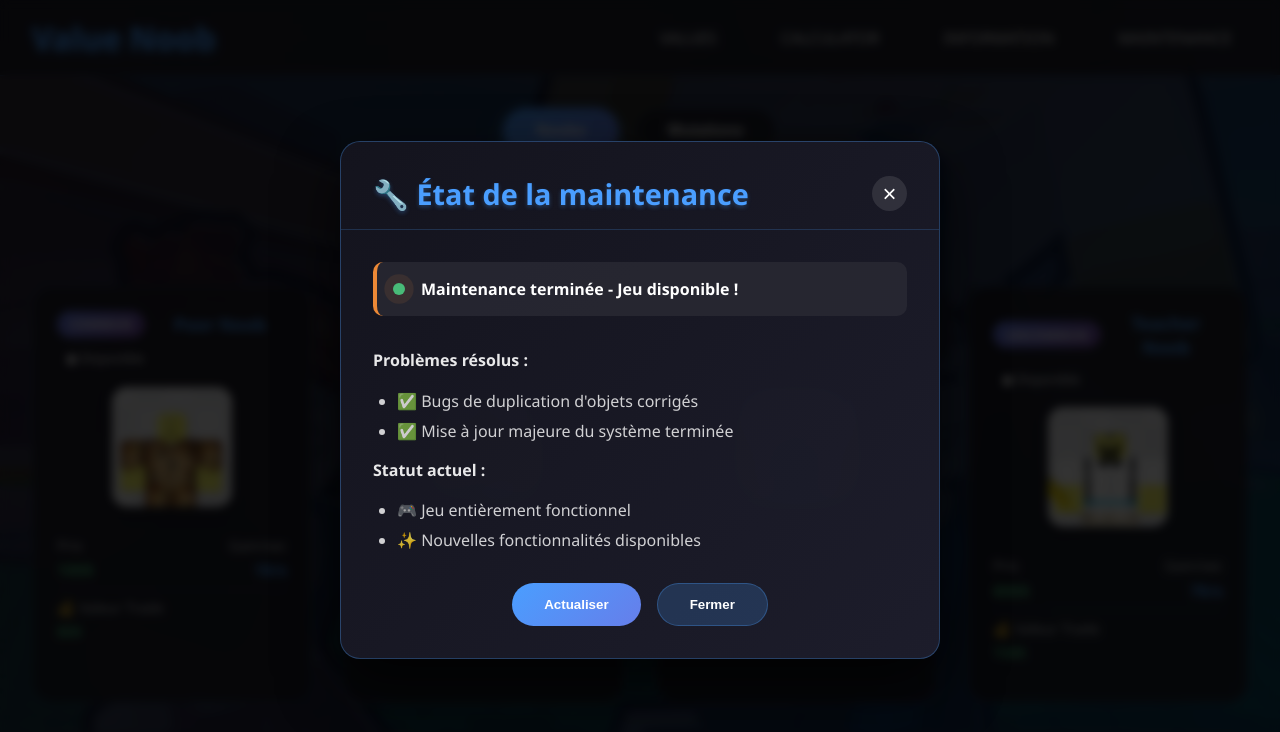
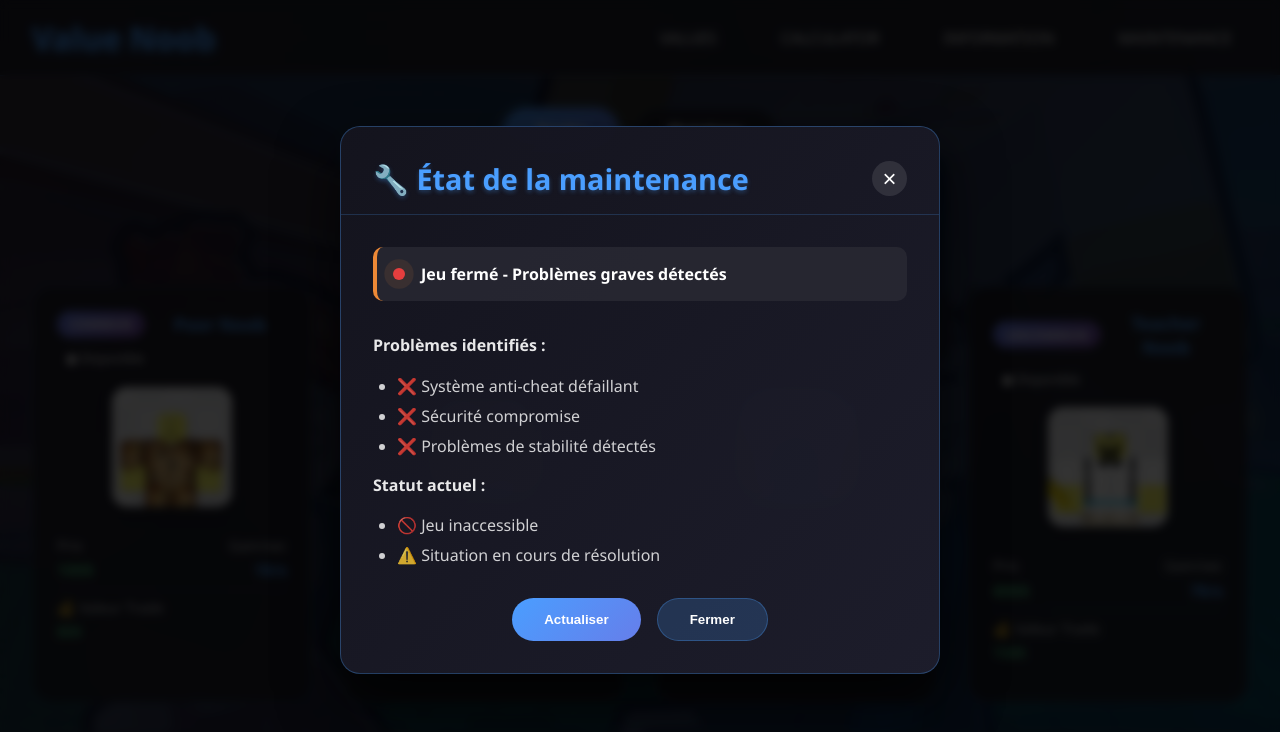
Before and after one commit to Prostone-bit/Noob-value, a plain HTML site: page index.html in a window 1280 px wide. Both pictures are taken after a click on the link "MAINTENANCE". Shown: the top 732 px of the page. Drawn offline with Linux system fonts and the light colour scheme.

Commit message:
Update index.html

```diff
--- a/index.html
+++ b/index.html
@@ -194,21 +194,21 @@
                         <div class="status-card operational" id="game-status">
                             <div class="status-header">
                                 <h4>🎮 Jeu Principal "Steal a Noob"</h4>
-                                <div class="status-badge operational">
+                                <div class="status-badge error">
                                     <span class="status-dot"></span>
-                                    <span class="status-text">Disponible</span>
+                                    <span class="status-text">Fermé</span>
                                 </div>
                             </div>
                             <div class="status-details">
-                                <p class="status-description">Le jeu est maintenant accessible et vous pouvez y jouer !</p>
+                                <p class="status-description">Jeu temporairement fermé suite aux dysfonctionnements de l'anti-cheat</p>
                                 <div class="status-metrics">
                                     <div class="metric">
                                         <span class="metric-label">Temps de réponse:</span>
-                                        <span class="metric-value good">~35ms</span>
+                                        <span class="metric-value error">Indisponible</span>
                                     </div>
                                     <div class="metric">
                                         <span class="metric-label">Joueurs en ligne:</span>
-                                        <span class="metric-value">2,143</span>
+                                        <span class="metric-value">0</span>
                                     </div>
                                 </div>
                             </div>
@@ -441,22 +441,23 @@
             <div class="popup-body">
                 <div class="maintenance-status">
                     <div class="status-indicator">
-                        <div class="status-dot active" style="background: #48bb78; border-left-color: #48bb78;"></div>
-                        <span class="status-text">Maintenance terminée - Jeu disponible !</span>
+                        <div class="status-dot active" style="background: #e53e3e; border-left-color: #e53e3e;"></div>
+                        <span class="status-text">Jeu fermé - Problèmes graves détectés</span>
                     </div>
                 </div>
 
                 <div class="maintenance-info">
-                    <p><strong>Problèmes résolus :</strong></p>
+                    <p><strong>Problèmes identifiés :</strong></p>
                     <ul>
-                        <li>✅ Bugs de duplication d'objets corrigés</li>
-                        <li>✅ Mise à jour majeure du système terminée</li>
+                        <li>❌ Système anti-cheat défaillant</li>
+                        <li>❌ Sécurité compromise</li>
+                        <li>❌ Problèmes de stabilité détectés</li>
                     </ul>
 
                     <p><strong>Statut actuel :</strong></p>
                     <ul>
-                        <li>🎮 Jeu entièrement fonctionnel</li>
-                        <li>✨ Nouvelles fonctionnalités disponibles</li>
+                        <li>🚫 Jeu inaccessible</li>
+                        <li>⚠️ Situation en cours de résolution</li>
                     </ul>
                 </div>
 
```
